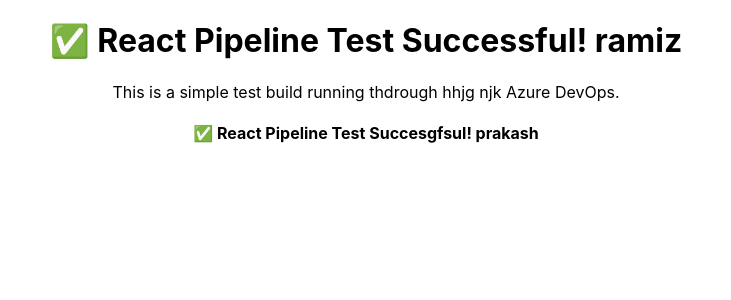
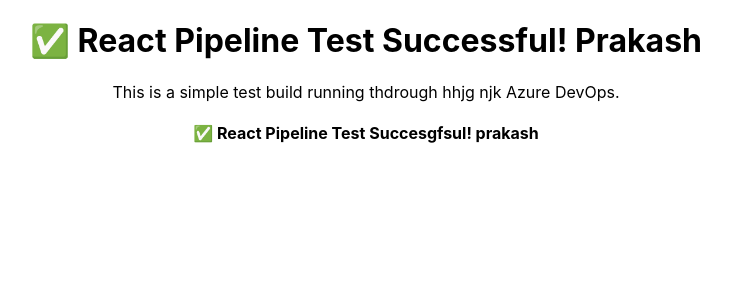
Before and after one commit to abdulramiz37/jhjksdgg, a React (Create React App) app: page / in a window 1280 px wide. Shown: the top 300 px of the page, without its empty margins (274-1005 px from the left). Built offline with nearby package versions, Linux system fonts and the light colour scheme.

Commit message:
Update App.js

```diff
--- a/src/App.js
+++ b/src/App.js
@@ -4,7 +4,7 @@
   return (
     <div className="App">
 
-      <h1>✅ React Pipeline Test Successful! ramiz</h1>
+      <h1>✅ React Pipeline Test Successful! Prakash</h1>
       <p>This is a simple test build running thdrough hhjg njk Azure DevOps.</p>
        <h4>✅ React Pipeline Test Succesgfsul! prakash</h4>
     </div>
```
